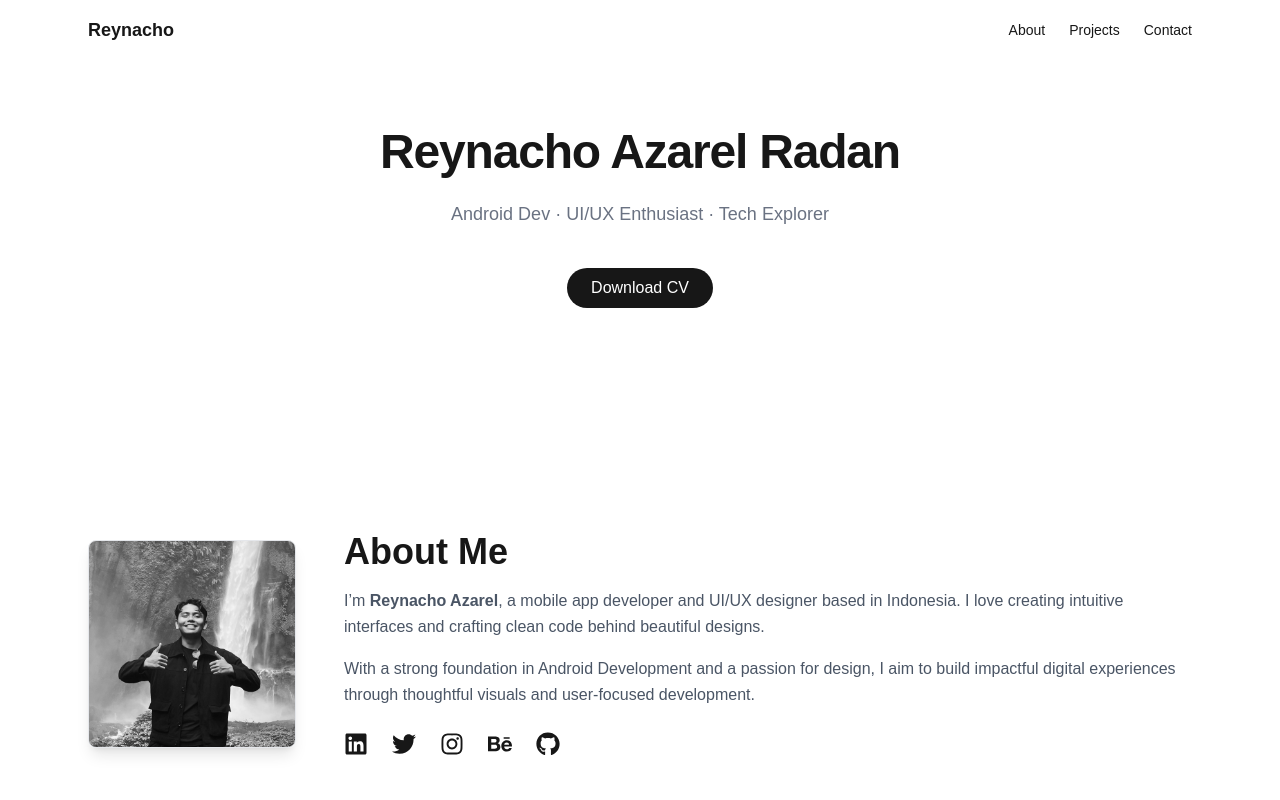
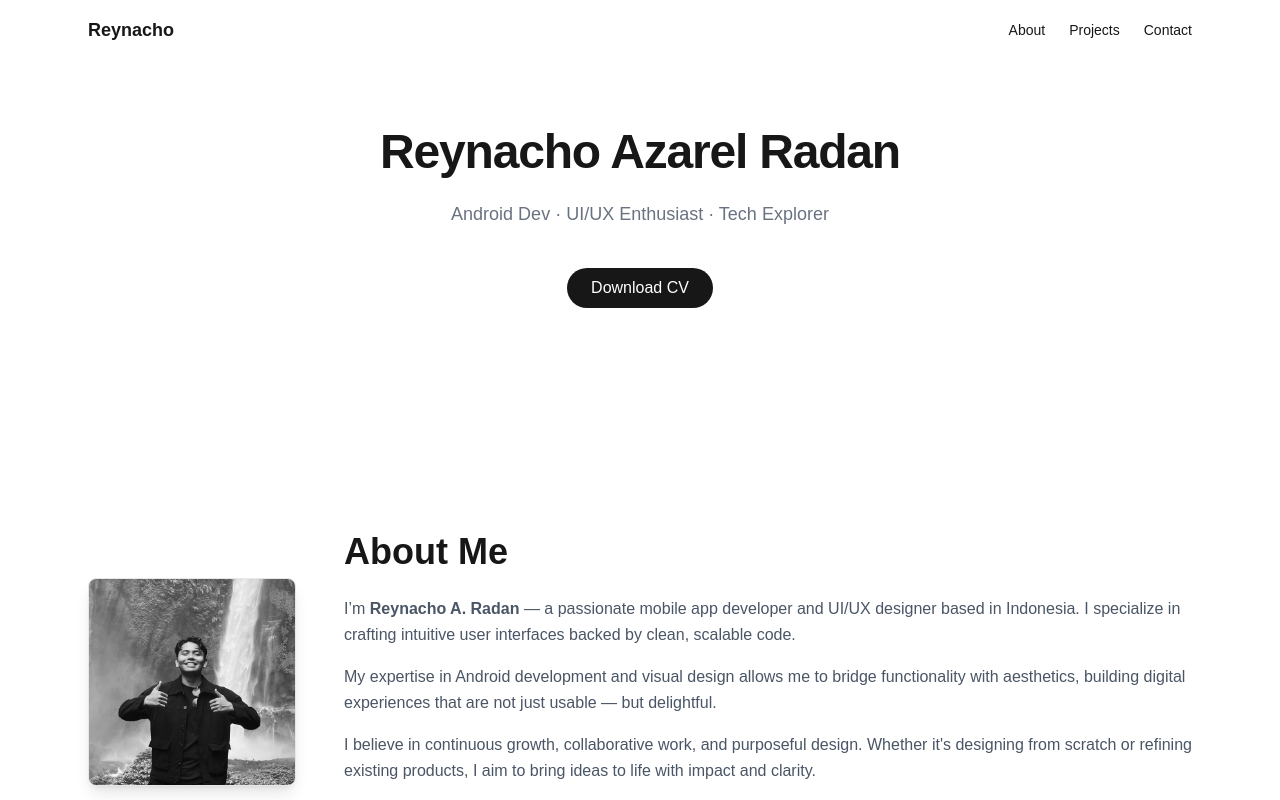
Before and after one commit to ReynachoRadan/reynacho-portfolio, a Next.js app: page / in a window 1280 px wide. Shown: the top 800 px of the page. Built offline with nearby package versions, Linux system fonts and the light colour scheme.

Commit message:
Initial commit

```diff
--- a/components/About.tsx
+++ b/components/About.tsx
@@ -1,4 +1,5 @@
 "use client";
+
 import Image from "next/image";
 import { motion } from "framer-motion";
 import {
@@ -6,7 +7,6 @@ import {
   FaTwitter,
   FaInstagram,
   FaGithub,
-  FaBehance,
 } from "react-icons/fa";
 
 export default function About() {
@@ -14,6 +14,10 @@ export default function About() {
     <motion.section
       id="about"
       className="max-w-6xl mx-auto px-6 py-24 flex flex-col sm:flex-row items-center gap-12"
+      initial={{ opacity: 0, y: 40 }}
+      whileInView={{ opacity: 1, y: 0 }}
+      viewport={{ once: true }}
+      transition={{ duration: 0.8, ease: "easeOut" }}
     >
       {/* FOTO */}
       <div className="relative w-40 h-40 sm:w-52 sm:h-52 rounded-lg overflow-hidden shadow-lg border border-gray-200 dark:border-gray-700 group">
@@ -26,17 +30,22 @@ export default function About() {
         />
       </div>
 
-
       {/* BIO & SOCIAL LINK */}
       <div className="flex-1 text-center sm:text-left">
-        <h2 className="text-4xl font-semibold text-foreground mb-4">
+        <h2 className="text-4xl font-semibold text-foreground mb-6">
           About Me
         </h2>
+
         <p className="text-gray-600 dark:text-gray-400 text-base leading-relaxed mb-4">
-          I’m <strong>Reynacho Azarel</strong>, a mobile app developer and UI/UX designer based in Indonesia. I love creating intuitive interfaces and crafting clean code behind beautiful designs.
+          I’m <strong>Reynacho A. Radan</strong> — a passionate mobile app developer and UI/UX designer based in Indonesia. I specialize in crafting intuitive user interfaces backed by clean, scalable code.
         </p>
+
+        <p className="text-gray-600 dark:text-gray-400 text-base leading-relaxed mb-4">
+          My expertise in Android development and visual design allows me to bridge functionality with aesthetics, building digital experiences that are not just usable — but delightful.
+        </p>
+
         <p className="text-gray-600 dark:text-gray-400 text-base leading-relaxed mb-6">
-          With a strong foundation in Android Development and a passion for design, I aim to build impactful digital experiences through thoughtful visuals and user-focused development.
+          I believe in continuous growth, collaborative work, and purposeful design. Whether it's designing from scratch or refining existing products, I aim to bring ideas to life with impact and clarity.
         </p>
 
         {/* SOCIAL ICONS */}
@@ -46,7 +55,7 @@ export default function About() {
             target="_blank"
             rel="noopener noreferrer"
             aria-label="LinkedIn"
-            className="hover:text-blue-600"
+            className="hover:text-blue-600 transition"
           >
             <FaLinkedin />
           </a>
@@ -55,7 +64,7 @@ export default function About() {
             target="_blank"
             rel="noopener noreferrer"
             aria-label="Twitter / X"
-            className="hover:text-sky-500"
+            className="hover:text-sky-500 transition"
           >
             <FaTwitter />
           </a>
@@ -64,25 +73,16 @@ export default function About() {
             target="_blank"
             rel="noopener noreferrer"
             aria-label="Instagram"
-            className="hover:text-pink-500"
+            className="hover:text-pink-500 transition"
           >
             <FaInstagram />
-          </a>
-          <a
-            href="https://www.behance.net/reynachoradan"
-            target="_blank"
-            rel="noopener noreferrer"
-            aria-label="Behance"
-            className="hover:text-blue-500"
-          >
-            <FaBehance />
           </a>
           <a
             href="https://github.com/ReynachoRadan"
             target="_blank"
             rel="noopener noreferrer"
             aria-label="GitHub"
-            className="hover:text-gray-800 dark:hover:text-white"
+            className="hover:text-gray-800 dark:hover:text-white transition"
           >
             <FaGithub />
           </a>
```
